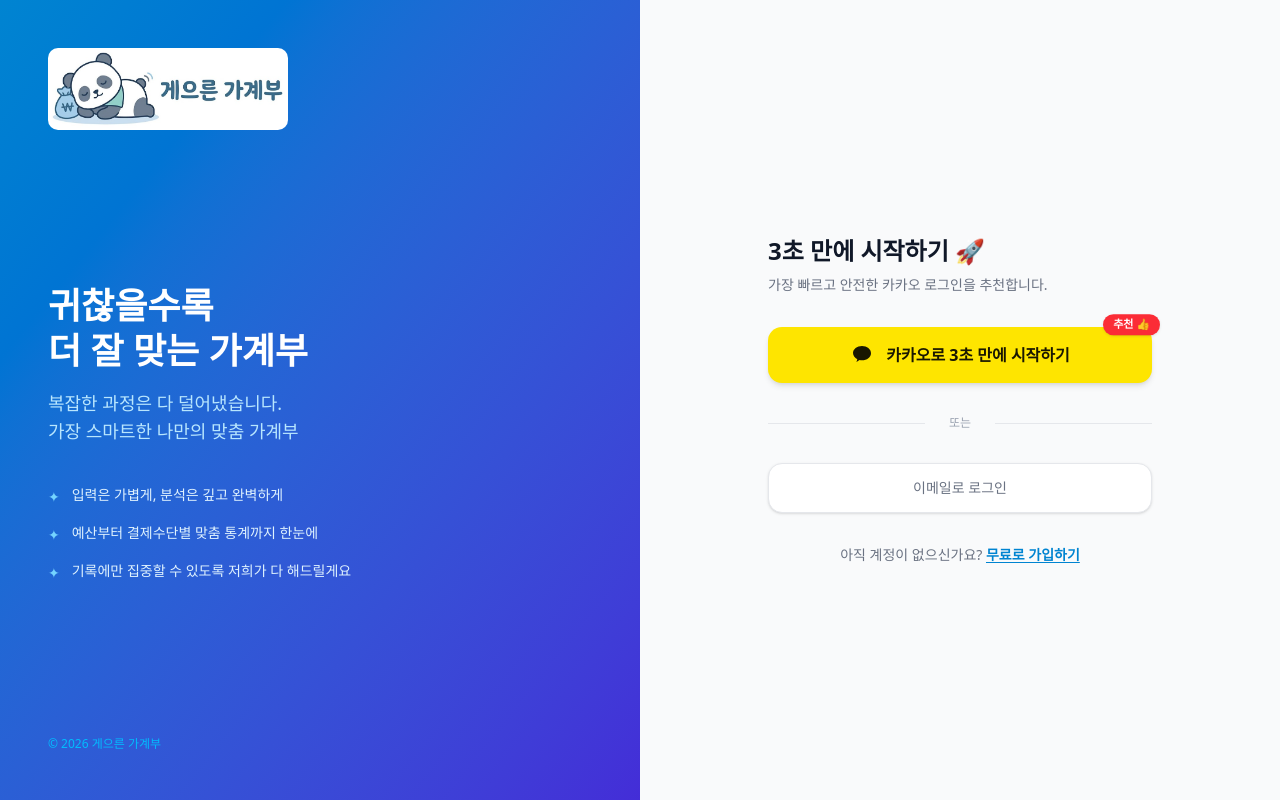
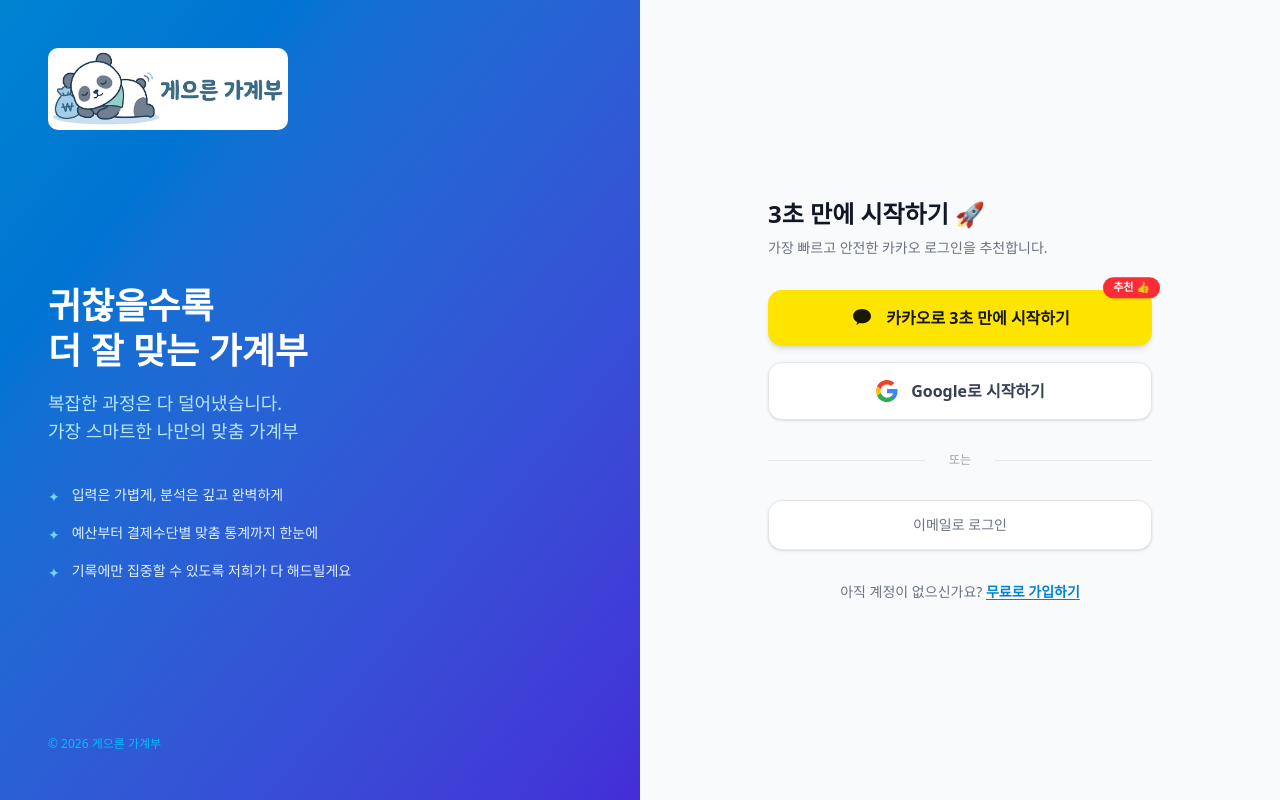
Before and after one commit to fin-track-org/fin-track-front-web, a Next.js app: page /login in a window 1280 px wide. Built offline with nearby package versions, Linux system fonts and the light colour scheme; no server answers; a web font is replaced by a local one.

Commit message:
add: 구글 소셜로그인 추가

```diff
--- a/src/app/login/page.tsx
+++ b/src/app/login/page.tsx
@@ -76,6 +76,29 @@ export default function LoginPage() {
     }
   };
 
+  // 🔥 [추가] 구글 로그인 핸들러 함수
+  const handleGoogleLogin = async () => {
+    setError(null);
+    setLoading(true);
+
+    try {
+      const { error: authError } = await supabase.auth.signInWithOAuth({
+        provider: "google",
+        options: {
+          redirectTo: `${window.location.origin}/auth/callback`,
+        },
+      });
+
+      if (authError) {
+        throw new Error(`구글 로그인 실패: ${authError.message}`);
+      }
+    } catch (err: any) {
+      console.error(err);
+      setError(err.message || "구글 로그인 중 에러가 발생했습니다.");
+      setLoading(false);
+    }
+  };
+
   return (
     <div className="min-h-screen flex">
       {/* ===== 왼쪽 브랜드 패널 (데스크톱 전용) ===== */}
@@ -139,6 +162,22 @@ export default function LoginPage() {
               <span className="absolute -top-3 -right-2 bg-red-500 text-white text-[11px] font-bold px-2.5 py-0.5 rounded-full shadow-sm animate-bounce">
                 추천 👍
               </span>
+            </button>
+
+            {/* 구글 로그인 버튼 */}
+            <button
+              type="button"
+              disabled={loading}
+              onClick={handleGoogleLogin}
+              className="relative w-full flex items-center justify-center gap-3 py-4 px-4 bg-white border border-gray-200 hover:bg-gray-50 active:bg-gray-100 disabled:opacity-50 disabled:cursor-not-allowed text-gray-700 font-bold rounded-xl text-base transition-all focus:outline-none focus:ring-2 focus:ring-offset-2 focus:ring-gray-200 shadow-sm hover:shadow hover:-translate-y-0.5"
+            >
+              <svg className="w-6 h-6" viewBox="0 0 24 24" xmlns="http://www.w3.org/2000/svg">
+                <path d="M22.56 12.25c0-.78-.07-1.53-.2-2.25H12v4.26h5.92c-.26 1.37-1.04 2.53-2.21 3.31v2.77h3.57c2.08-1.92 3.28-4.74 3.28-8.09z" fill="#4285F4"/>
+                <path d="M12 23c2.97 0 5.46-.98 7.28-2.66l-3.57-2.77c-.98.66-2.23 1.06-3.71 1.06-2.86 0-5.29-1.93-6.16-4.53H2.18v2.84C3.99 20.53 7.7 23 12 23z" fill="#34A853"/>
+                <path d="M5.84 14.09c-.22-.66-.35-1.36-.35-2.09s.13-1.43.35-2.09V7.07H2.18C1.43 8.55 1 10.22 1 12s.43 3.45 1.18 4.93l2.85-2.22.81-.62z" fill="#FBBC05"/>
+                <path d="M12 5.38c1.62 0 3.06.56 4.21 1.64l3.15-3.15C17.45 2.09 14.97 1 12 1 7.7 1 3.99 3.47 2.18 7.07l3.66 2.84c.87-2.6 3.3-4.53 6.16-4.53z" fill="#EA4335"/>
+              </svg>
+              Google로 시작하기
             </button>
 
             <div className="relative flex py-4 items-center">
```
